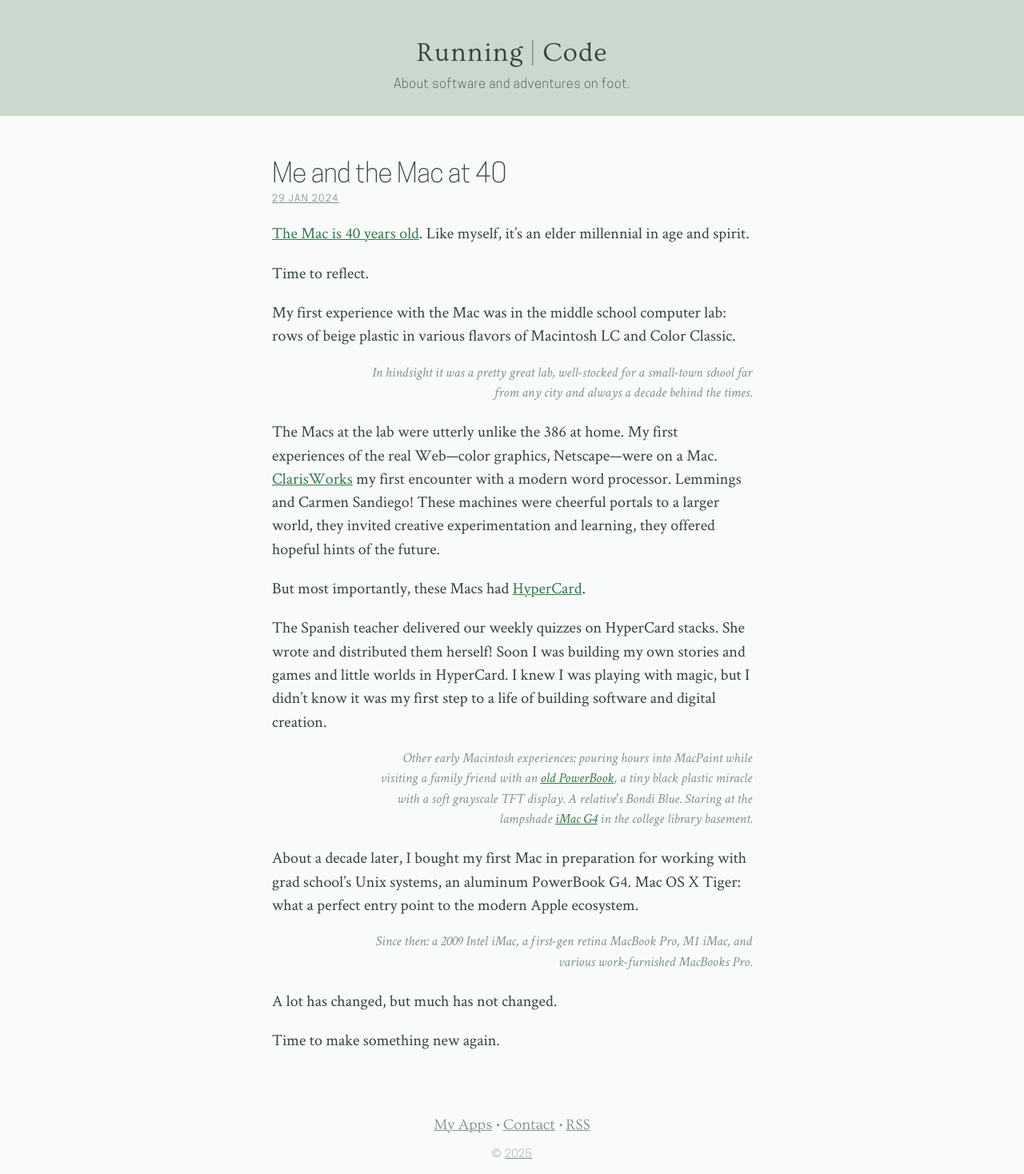
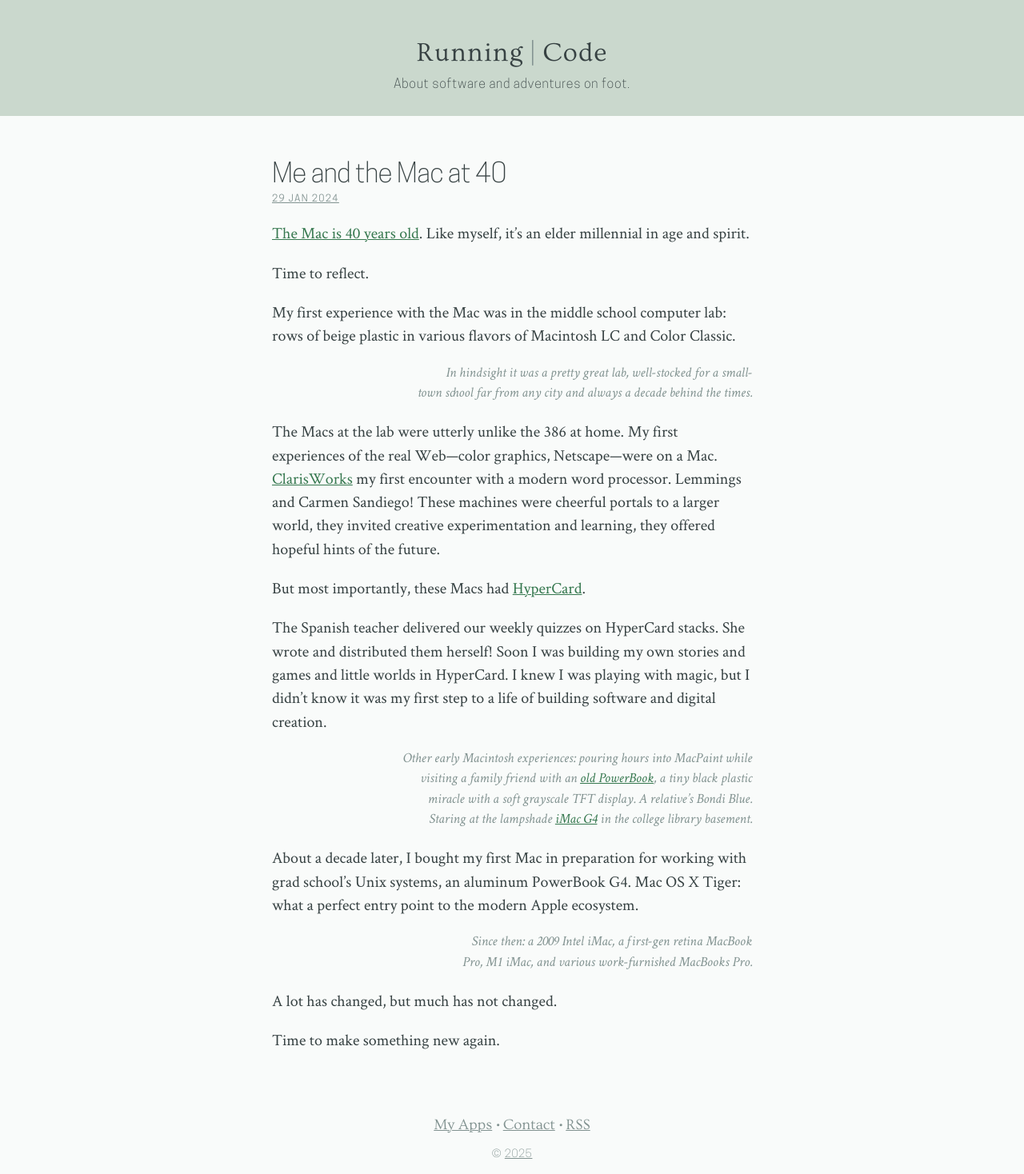
Before and after one commit to mmertsock/mmertsock.github.io, a Jekyll site: the page built from _posts/2024-01-29-mac-40.md, in a window 1280 px wide. Shown: the whole page at 80% size. Built offline with Jekyll 4.4.1, drawn with Linux system fonts in a browser that asks for light colours.

Commit message:
balance and cleanup

```diff
--- a/_layouts/default.html
+++ b/_layouts/default.html
@@ -17,7 +17,6 @@
     {% endif %}
 
     <title>{{ page.title | xml_escape }}</title>
-    <!-- <link rel="stylesheet" href="{{ site.url }}/css/syntax.css?v={{ cache_token }}"> -->
     <link rel="stylesheet" href="{{ site.url }}/css/main.css?v={{ cache_token }}">
     <meta name="theme-color" content="hsl(133, 15%, 82%)" media="(prefers-color-scheme: light)">
     <meta name="theme-color" content="hsl(148, 10%, 24%)" media="(prefers-color-scheme: dark)">
--- a/_posts/2024-01-29-mac-40.md
+++ b/_posts/2024-01-29-mac-40.md
@@ -21,7 +21,7 @@ But most importantly, these Macs had [HyperCard][].
 The Spanish teacher delivered our weekly quizzes on HyperCard stacks. She wrote and distributed them herself! Soon I was building my own stories and games and little worlds in HyperCard. I knew I was playing with magic, but I didn't know it was my first step to a life of building software and digital creation.
 
 <aside><p>
-Other early Macintosh experiences: pouring hours into MacPaint while visiting a family friend with an <a href="https://lowendmac.com/2014/powerbook-history-before-the-g3/">old PowerBook</a>, a tiny black plastic miracle with a soft grayscale TFT display. A relative's Bondi Blue. Staring at the lampshade <a href="https://www.imore.com/mac/imac/using-a-g4-imac-in-2023-to-mark-its-20th-anniversary">iMac G4</a> in the college library basement.
+Other early Macintosh experiences: pouring hours into MacPaint while visiting a family friend with an <a href="https://lowendmac.com/2014/powerbook-history-before-the-g3/">old PowerBook</a>, a tiny black plastic miracle with a soft grayscale TFT display. A relative’s Bondi Blue. Staring at the lampshade <a href="https://www.imore.com/mac/imac/using-a-g4-imac-in-2023-to-mark-its-20th-anniversary">iMac G4</a> in the college library basement.
 </p></aside>
 
 About a decade later, I bought my first Mac in preparation for working with grad school's Unix systems, an aluminum PowerBook G4. Mac OS X Tiger: what a perfect entry point to the modern Apple ecosystem.
--- a/css/main.css
+++ b/css/main.css
@@ -477,6 +477,7 @@ article figure {
 article figure figcaption {
     font-size: 90%;
     font-style: italic;
+    text-wrap: balance;
 }
 
 article figure > a:first-child {
@@ -558,6 +559,7 @@ aside {
     text-align: right;
     color: var(--text-color-secondary);
     hyphens: none;
+    text-wrap: balance;
 }
 
 aside, aside p {
```
Also changed, not shown: _posts/2021-07-31-giant-wilderness.md (+1 -1 lines), assets/feb2017flt.jpg (deleted), assets/feb2017flt_2x.jpg (deleted), assets/feb2017log.png (deleted), assets/feb2017log_2x.png (deleted), assets/retro2015/devils.jpg (deleted), assets/retro2015/ihead.jpg (deleted), assets/retro2015/ostr.jpg (deleted), assets/retro2015/selfie.jpg (deleted), assets/retro2015/turkey.jpg (deleted), assets/retro2015/valentine.jpg (deleted).
